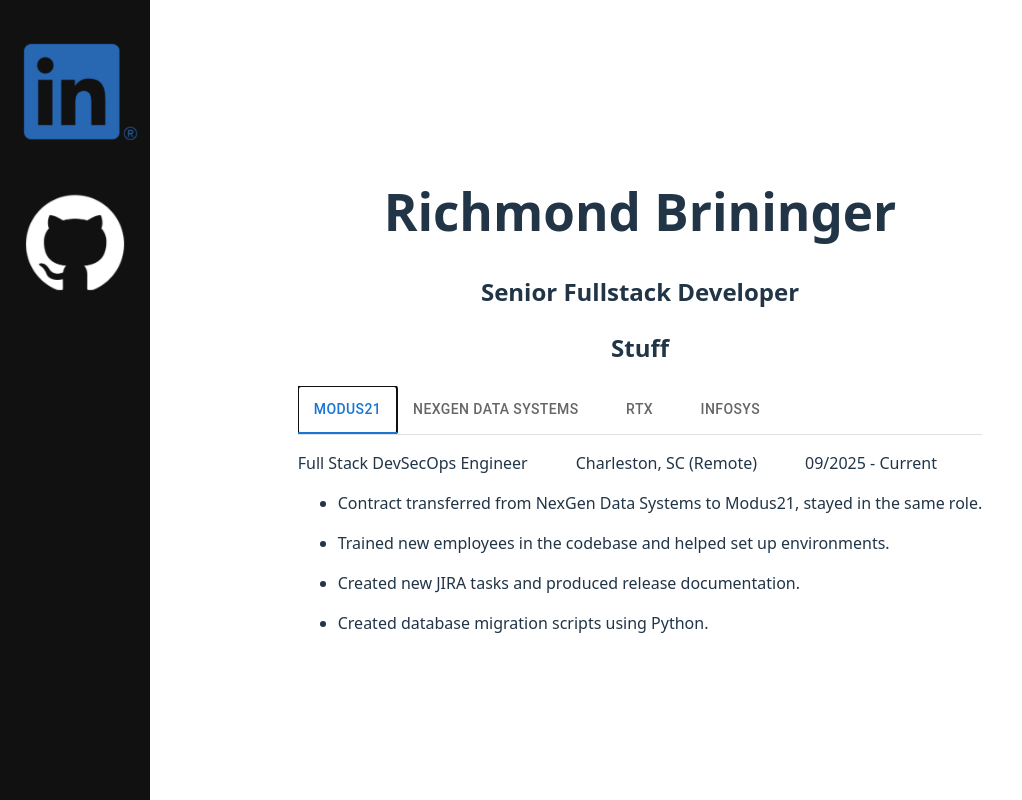
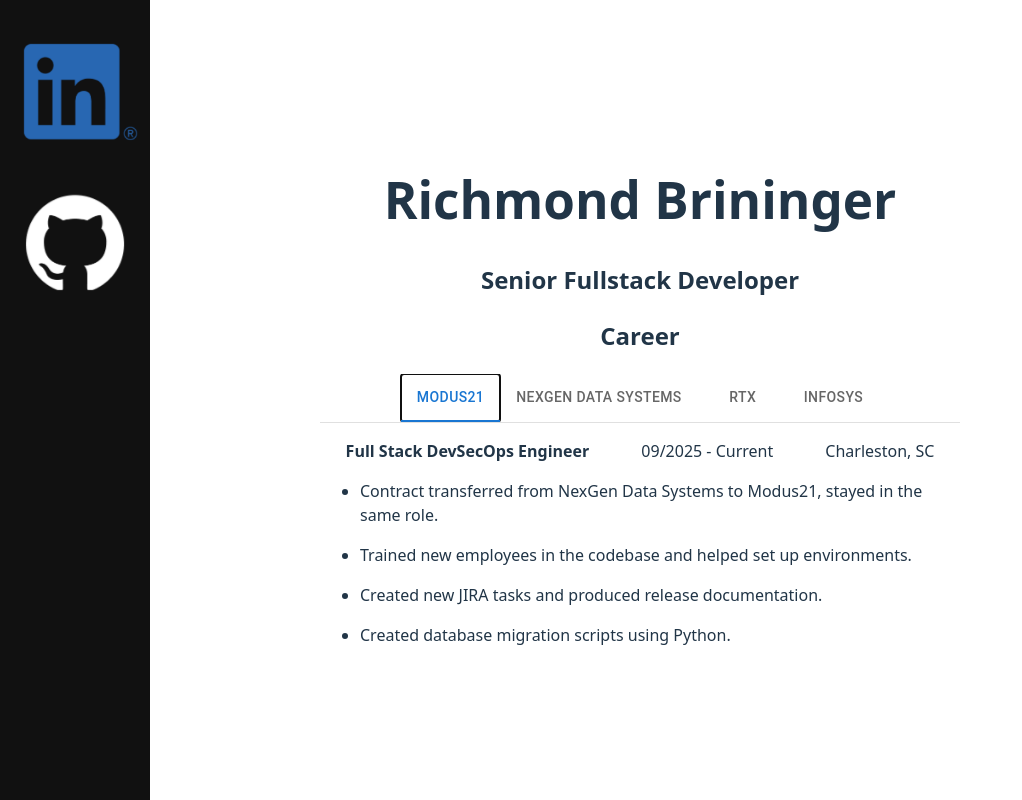
Before and after one commit to LeeBrininger/richmond-personal-website-react, a React (Vite) app: page / in a window 1280 px wide. Both pictures are taken after a click on the tab "MODUS21". Shown: the whole page, without its empty margins (0-1022 px from the left). Built offline with nearby package versions, Linux system fonts and the light colour scheme.

Commit message:
More advanced work tab

```diff
--- a/src/App.tsx
+++ b/src/App.tsx
@@ -11,7 +11,7 @@ function App() {
           <Sidebar/>
           <h1>Richmond Brininger</h1>
           <h2>Senior Fullstack Developer</h2>
-          <WorkSection title="RTX" description="Stuff"/>
+          <WorkSection title="RTX" description="Career"/>
       </>
   )
 }
--- a/src/components/SideBar.tsx
+++ b/src/components/SideBar.tsx
@@ -4,13 +4,7 @@ import linkedInLogo from "../assets/LI-In-Bug.png";
 export default function Sidebar() {
     return(
         <>
-            {/*<script src="https://platform.linkedin.com/badges/js/profile.js" async defer type="text/javascript"></script>*/}
-            <div className="sideForm">
-                {/*<div className="badge-base LI-profile-badge" data-locale="en_US" data-size="medium" data-theme="dark"*/}
-                {/*     data-type="VERTICAL" data-vanity="richmondbrininger" data-version="v1"><a*/}
-                {/*    className="badge-base__link LI-simple-link"*/}
-                {/*    href="https://www.linkedin.com/in/richmondbrininger?trk=profile-badge"></a>*/}
-                {/*</div>*/}
+           <div className="sideForm">
                 <div>
                     <a href="https://www.linkedin.com/in/richmondbrininger">
                         <img src={linkedInLogo} className="logo LinkedIn" alt="LinkedIn logo"/>
--- a/src/components/TabPanel.tsx
+++ b/src/components/TabPanel.tsx
@@ -3,8 +3,8 @@ import type {Job} from "../types/Job.tsx";
 
 interface TabPanelProps {
     children: Job;
-    index: number;
-    value: number;
+    index: any;
+    value: any;
 }
 
 export default function TabPanel(props: TabPanelProps) {
@@ -16,10 +16,15 @@ export default function TabPanel(props: TabPanelProps) {
             hidden={value !== index}
             id={`simple-tabpanel-${index}`}
             aria-labelledby={`simple-tab-${index}`}
+            key={index || "none"}
             {...other}
         >
             {value === index && <Box className="bulletList">
-                <p>{children.position}&emsp;&emsp;&emsp;{children.location} ({children.workType})&emsp;&emsp;&emsp;{children.startDate} - {children.endDate}</p>
+                <p className="string-container">
+                    <span className="left-title">{children.position}</span>
+                    <span>{`${children.startDate} - ${children.endDate}`}</span>
+                    <span className="right-title">{children.location}</span>
+                </p>
                 {children.descriptions.map((job, index) => (
                     <ul>
                         <li key={index}>{job}</li>
--- /dev/null
+++ b/src/components/TabSection.tsx
@@ -0,0 +1,49 @@
+import Tabs from '@mui/material/Tabs';
+import Tab from '@mui/material/Tab';
+import Box from '@mui/material/Box';
+import {useRef, useState} from "react";
+import * as React from "react";
+import TabPanel from "./TabPanel";
+import type {Job} from "../types/Job.tsx";
+
+
+interface WorkTabsProps {
+    jobs: Job[];
+}
+
+export default function TabSection(props: WorkTabsProps) {
+    const {jobs} = props;
+    const [value, setValue] = useState(false);
+    const changed = useRef<boolean>(false);
+
+    const handleChange = (_event: React.SyntheticEvent, newValue: any) => {
+        console.log("change");
+        changed.current = true;
+        setValue(newValue);
+    };
+
+    const handleUnselect = () => {
+        if(changed.current){
+            changed.current = false;
+        } else {
+            setValue(false);
+        }
+    };
+
+    return (
+        <Box sx={{ width: '100%' }}>
+            <Box sx={{ borderBottom: 1, borderColor: 'divider' }}>
+                <Tabs value={value} onChange={handleChange} centered aria-label="basic tabs example">
+                    {jobs.map((job: Job) => (
+                        <Tab label={job.companyName} key={job.companyName} onClick={handleUnselect}/>
+                    ))}
+                </Tabs>
+            </Box>
+            {jobs.map((job: Job, index: number) => (
+                <TabPanel value={value} index={index} key={index || "-1"}>
+                    {job}
+                </TabPanel>
+            ))}
+        </Box>
+    );
+}
--- a/src/components/WorkSection.tsx
+++ b/src/components/WorkSection.tsx
@@ -1,4 +1,4 @@
-import WorkTabs from "./WorkTabs.tsx";
+import TabSection from "./TabSection.tsx";
 import {jobList} from "../data/jobList.tsx";
 
 interface WorkEntryProps {
@@ -10,9 +10,9 @@ interface WorkEntryProps {
 export default function WorkSection(props: Readonly<WorkEntryProps>) {
     const{description} = props;
     return (
-        <div>
+        <div className="tabContainer">
             <h2>{description}</h2>
-            <WorkTabs jobs={jobList} />
+            <TabSection jobs={jobList} />
         </div>
     );
 }
--- a/src/components/WorkTabs.tsx
+++ /dev/null
@@ -1,38 +0,0 @@
-import Tabs from '@mui/material/Tabs';
-import Tab from '@mui/material/Tab';
-import Box from '@mui/material/Box';
-import {useState} from "react";
-import * as React from "react";
-import TabPanel from "./TabPanel";
-import type {Job} from "../types/Job.tsx";
-
-
-interface WorkTabsProps {
-    jobs: Job[];
-}
-
-export default function WorkTabs(props: WorkTabsProps) {
-    const {jobs} = props;
-    const [value, setValue] = useState(0);
-
-    const handleChange = (_event: React.SyntheticEvent, newValue: number) => {
-        setValue(newValue);
-    };
-
-    return (
-        <Box sx={{ width: '100%' }}>
-            <Box sx={{ borderBottom: 1, borderColor: 'divider' }}>
-                <Tabs value={value} onChange={handleChange} aria-label="basic tabs example">
-                    {jobs.map((job: Job) => (
-                        <Tab label={job.companyName} />
-                    ))}
-                </Tabs>
-            </Box>
-            {jobs.map((job: Job, index: number) => (
-                <TabPanel value={value} index={index}>
-                    {job}
-                </TabPanel>
-            ))}
-        </Box>
-    );
-}
--- a/src/index.css
+++ b/src/index.css
@@ -40,6 +40,27 @@ h1 {
     text-align: left;
 }
 
+.string-container {
+    display: flex;
+    justify-content: space-between;
+}
+
+.left-title {
+    font-weight: bold;
+    text-align: right;
+    margin-left: 4%;
+}
+
+.right-title {
+    text-align: right;
+    margin-right: 4%;
+}
+
+.tabContainer {
+    min-width: 10vw;
+    width: 50vw;
+}
+
 button {
   border-radius: 8px;
   border: 1px solid transparent;
```
